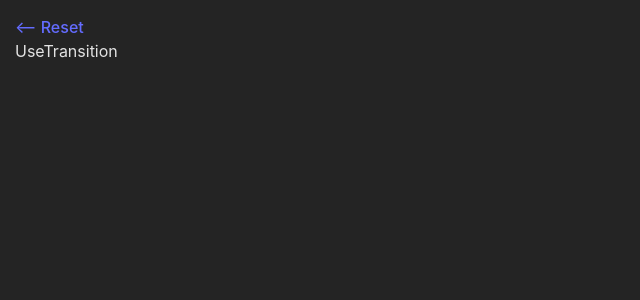
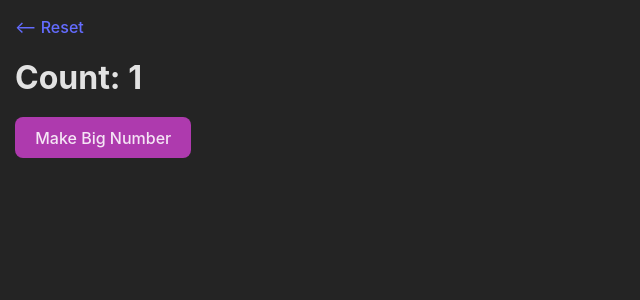
Before and after one commit to JanZaion/native-react-hooks, a React (Vite) app: page /useTransition in a window 1280 px wide. Shown: the top 300 px of the page, without its empty margins (0-640 px from the left). Built offline with nearby package versions, Linux system fonts and the light colour scheme.

Commit message:
feat: add useTransition

```diff
--- a/src/nativeHooks/UseMemo.tsx
+++ b/src/nativeHooks/UseMemo.tsx
@@ -1,15 +1,6 @@
 import { useState, useMemo } from "react";
 import { getRandomWholeNumber } from "../utils/getRandomWholeNumber";
-
-// Very expensive function
-const expensiveFunction = (number: number) => {
-  let result = 0;
-  for (let i = 0; i < 1000000000; i++) {
-    result += number;
-  }
-
-  return result;
-};
+import { expensiveFunction } from "../utils/expensiveFunction";
 
 // useMemo caches the result of the function between renders.
 // Reacts to set dependencies. Improves performance.
--- a/src/nativeHooks/UseTransition.tsx
+++ b/src/nativeHooks/UseTransition.tsx
@@ -1,3 +1,22 @@
+import { useState, useTransition } from "react";
+import { expensiveFunction } from "../utils/expensiveFunction";
+
+// Useful for state transitions that take a long time.
+// Basically a suspense for useState.
 export const UseTransition = () => {
-  return <div>UseTransition</div>;
+  const [isPending, startTransition] = useTransition();
+  const [count, setCount] = useState(1);
+
+  const handleClick = () => {
+    startTransition(() => {
+      setCount((prevCount) => expensiveFunction(prevCount));
+    });
+  };
+
+  return (
+    <div>
+      {isPending ? <h1>Loading...</h1> : <h1>Count: {count}</h1>}
+      <button onClick={handleClick}>Make Big Number</button>
+    </div>
+  );
 };
--- /dev/null
+++ b/src/utils/expensiveFunction.ts
@@ -0,0 +1,8 @@
+export const expensiveFunction = (number: number) => {
+  let result = 0;
+  for (let i = 0; i < 1000000000; i++) {
+    result += number;
+  }
+
+  return result;
+};
```
Also changed, not shown: 1 other file (tests, documents, lock files or other folders).
